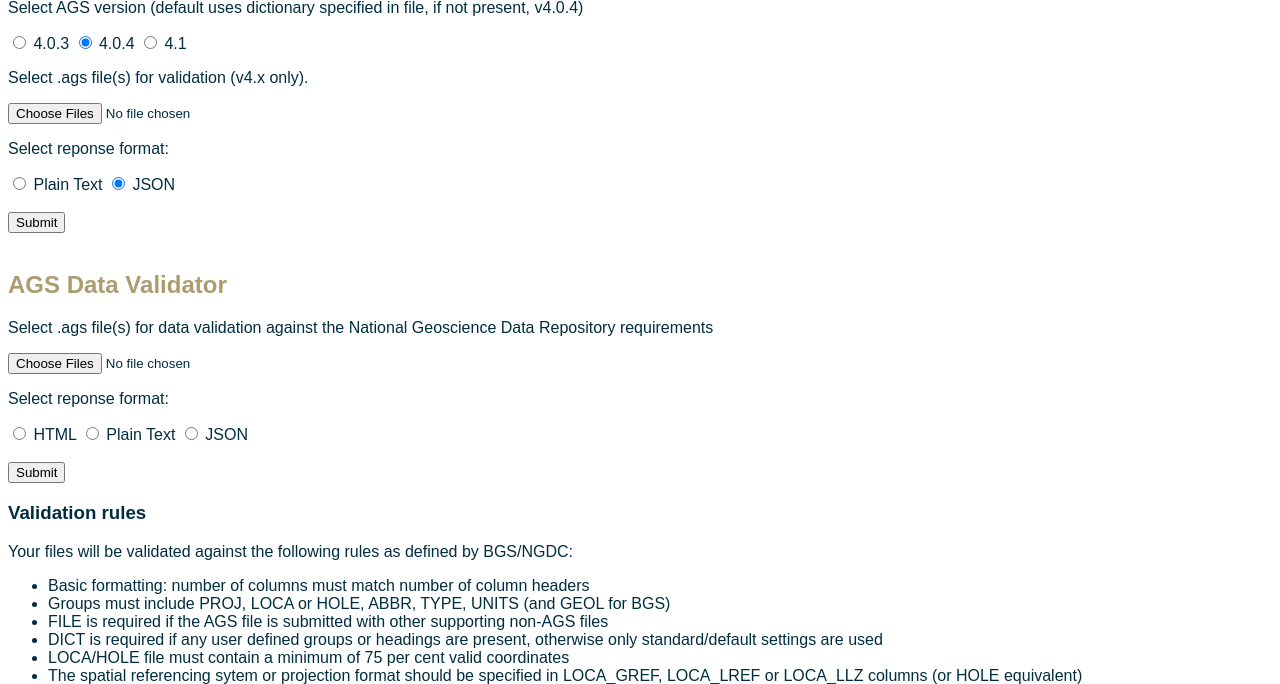
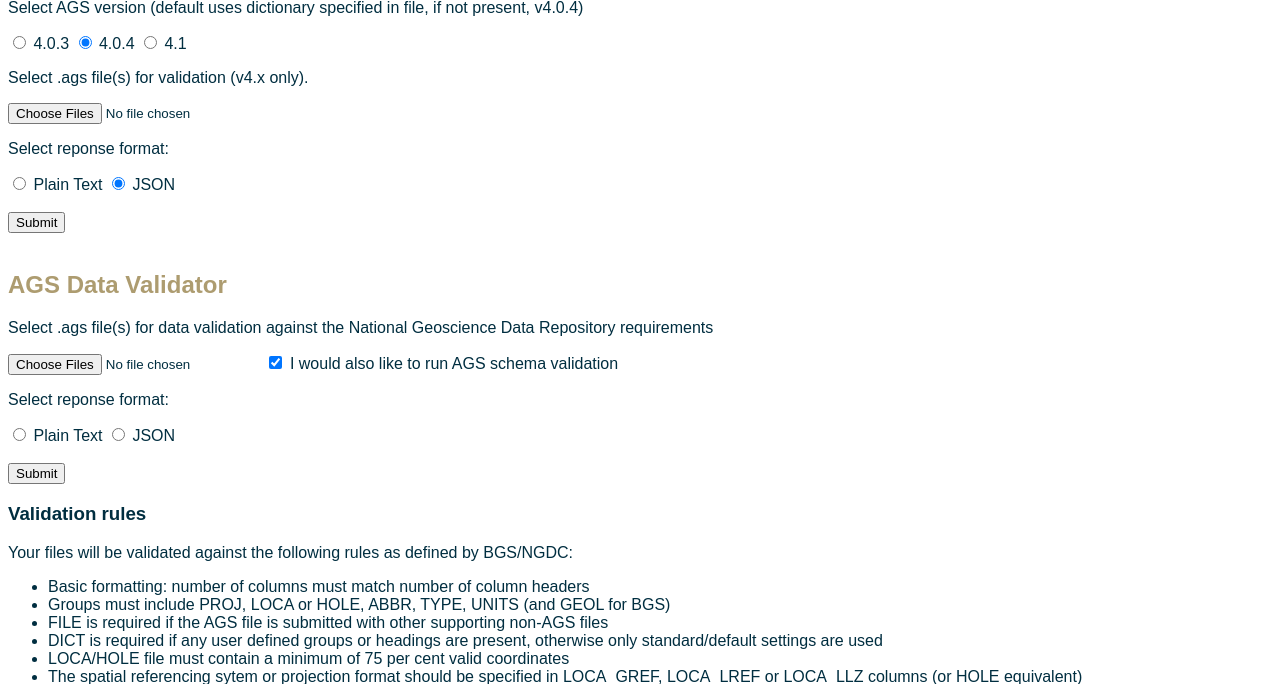
Before and after one commit to BritishGeologicalSurvey/pyagsapi, a FastAPI app: page / in a window 1280 px wide. Shown: the part 475-1159 px from the top of the page. Run offline with FastAPI, Linux system fonts and the light colour scheme; parts of the project's set-up code (start-up, migrations or seed data) failed here and were passed over.

Commit message:
Checkbox - run schema validation2data validation

```diff
--- a/app/templates/landing_page.html
+++ b/app/templates/landing_page.html
@@ -43,9 +43,9 @@
   <p>Select .ags file(s) for data validation against the National Geoscience Data Repository requirements</p>
   <form action="/validatedatamany/" enctype="multipart/form-data" method="post">
   <input name="files" type="file" multiple>
+  <input type="checkbox" id="validate" name="validate" value="validate" checked>
+  <label for="validate"> I would also like to run AGS schema validation</label><br>
   <p>Select reponse format:</p>
-  <input type="radio" id="html" name="reponse_format" value="html">
-  <label for="html">HTML</label>
   <input type="radio" id="txt" name="reponse_format" value="txt">
   <label for="txt">Plain Text</label>
   <input type="radio" id="json" name="reponse_format" value="json">
```
